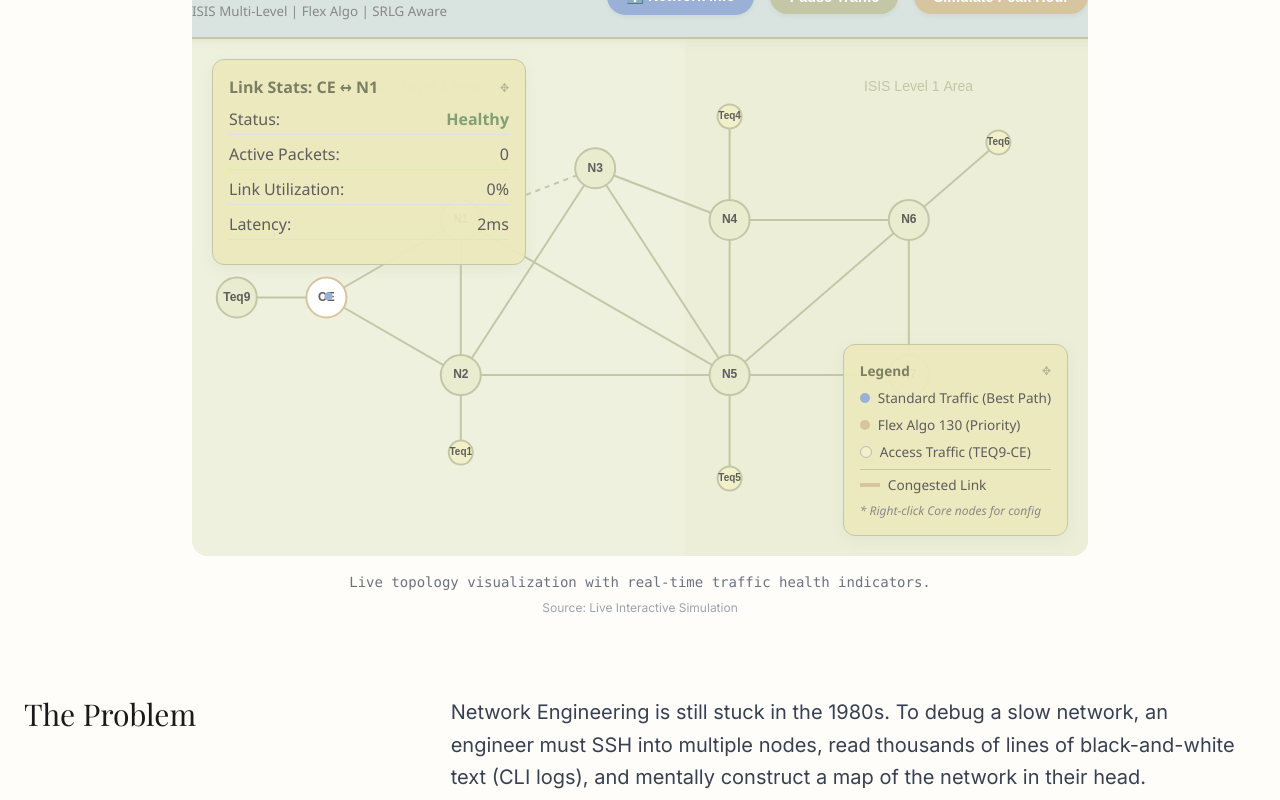
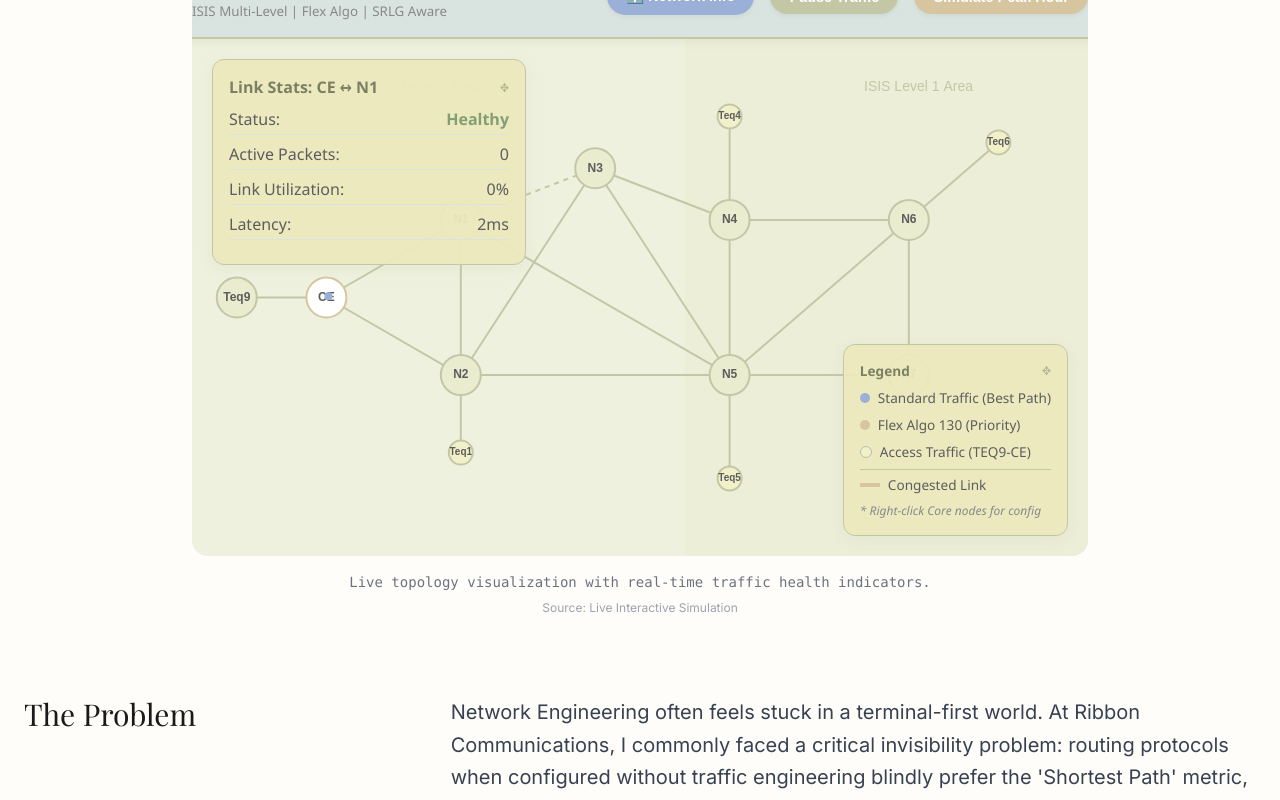
Before and after one commit to Maneesha9801/portfolio-website, a React (Vite) app: page / in a window 1280 px wide. Both pictures are taken after a click on the element 245 px from the left and 1194 px from the top of the page. Shown: the part 794-1594 px from the top of the page. Built offline with nearby package versions, Linux system fonts and the light colour scheme; a web font is replaced by a local one.

Commit message:
Update NetOptix case study text with specific Ribbon Communications narrative

```diff
--- a/src/components/NetOptix.tsx
+++ b/src/components/NetOptix.tsx
@@ -87,7 +87,7 @@ export const NetOptix: React.FC<NetOptixProps> = ({ onBack }) => {
                             </div>
                             <div className="md:col-span-8 space-y-8">
                                 <p className="text-xl leading-relaxed text-gray-700">
-                                    Network Engineering is still stuck in the 1980s. To debug a slow network, an engineer must SSH into multiple nodes, read thousands of lines of black-and-white text (CLI logs), and mentally construct a map of the network in their head.
+                                    Network Engineering often feels stuck in a terminal-first world. At Ribbon Communications, I commonly faced a critical invisibility problem: routing protocols when configured without traffic engineering blindly prefer the 'Shortest Path' metric, often flooding a single link while alternative, higher-cost paths sit idle. When such issues were raised, diagnosing this congestion was a very exhausting process. It required SSH-ing into dozens of disjointed nodes, parsing thousands of lines of monochrome CLI logs, and manually correlating asynchronous timestamps to understand what was going on in the network. Essentially, I was forced to mentally render a complex, dynamic topology inside my head because the tools offered no visual spatial awareness.
                                 </p>
                                 <div className="bg-red-50 p-8 rounded-2xl border border-red-100">
                                     <h3 className="text-lg font-bold mb-4 text-red-600">The Friction</h3>
```
